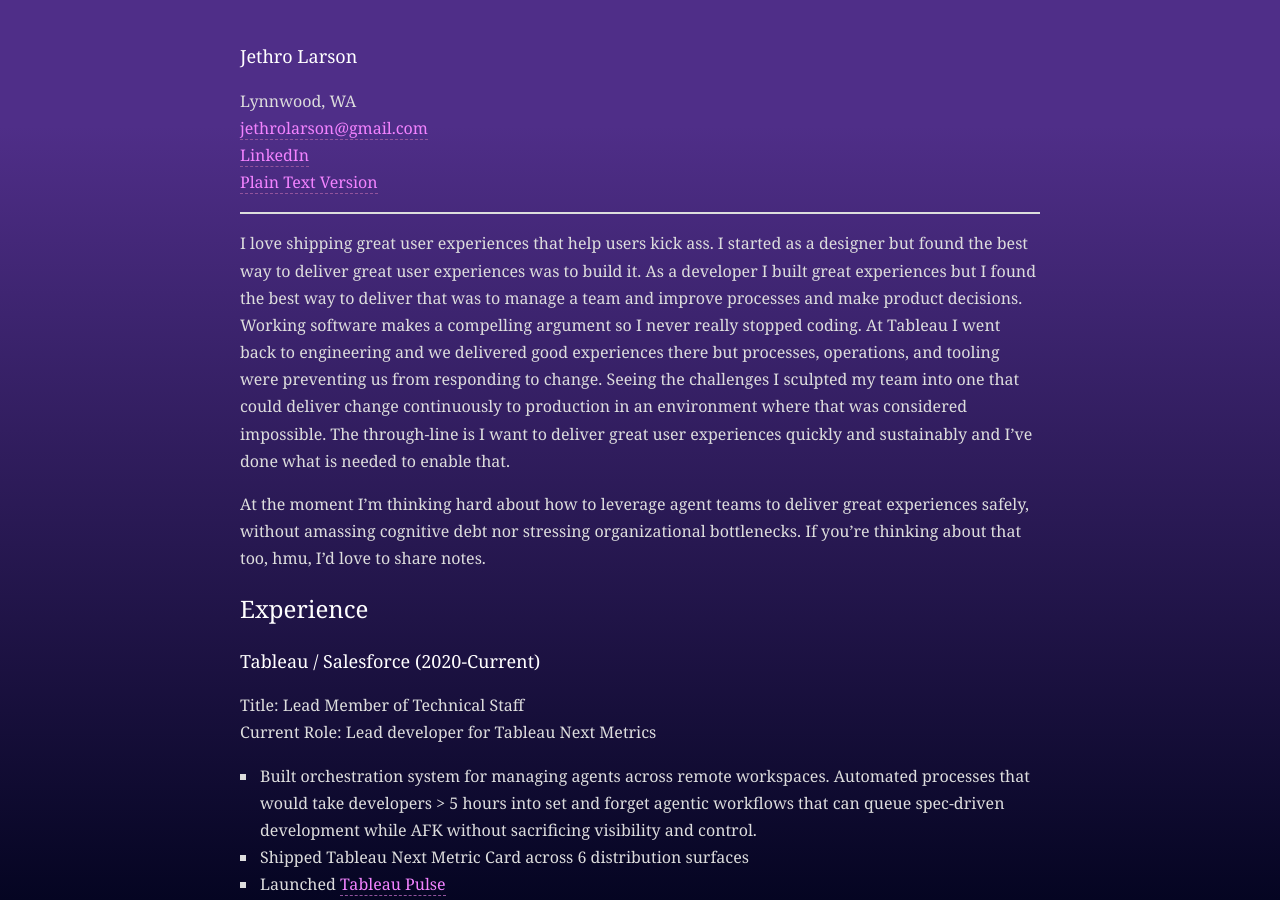
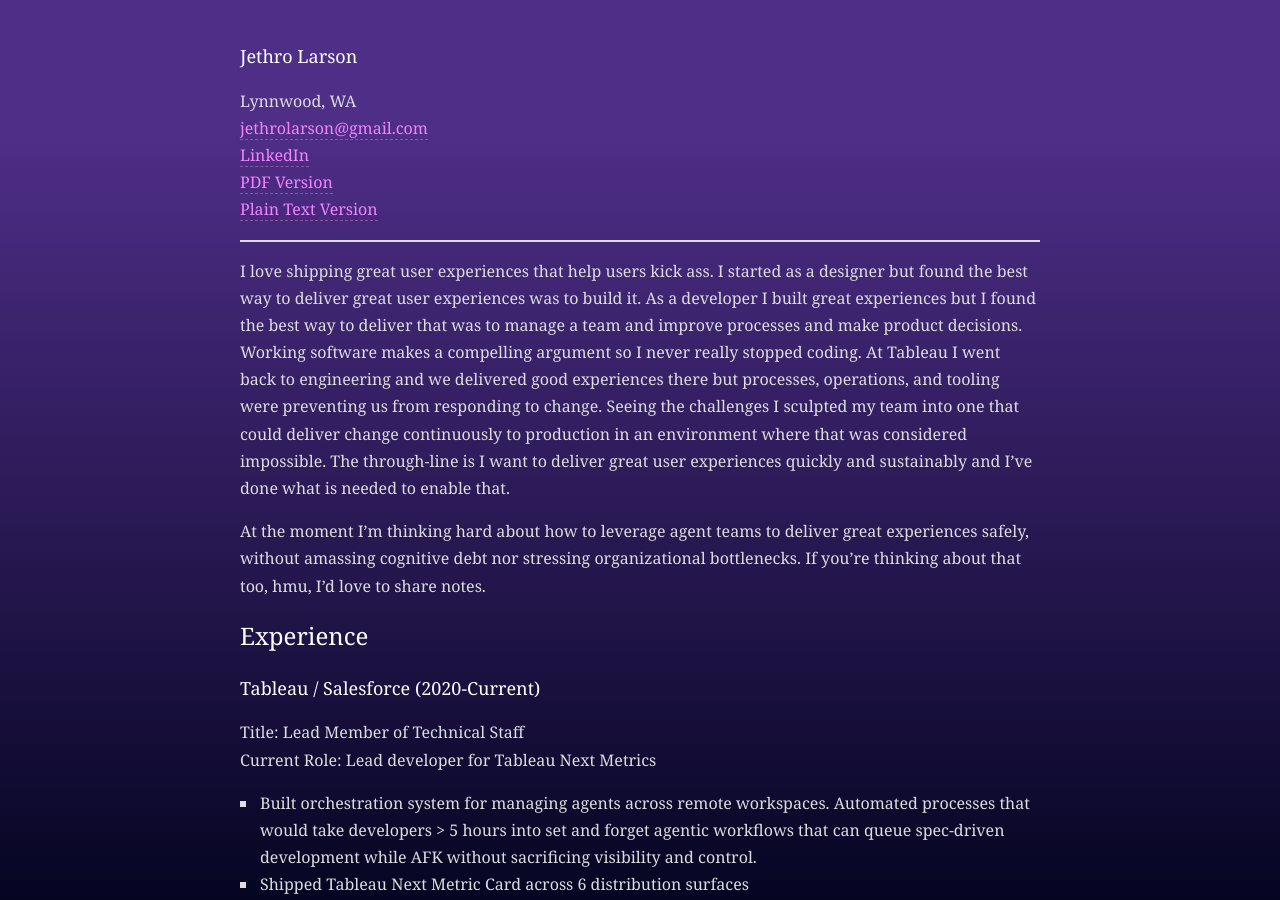
Before and after one commit to jethrolarson/jethrolarson.github.com, a Jekyll site: the page built from resume.md, in a window 1280 px wide and 900 px high. Built offline with Jekyll 4.4.1, drawn with Linux system fonts in a browser that asks for light colours; some web fonts are replaced.

Commit message:
Add PDF version link and auto-generated resume.pdf workflow
Adds a GitHub Actions workflow that renders resume.md to resume.pdf
on every push, keeping markdown as the canonical source while
publishing a PDF at /resume.pdf.

```diff
--- a/resume.md
+++ b/resume.md
@@ -8,6 +8,7 @@
 Lynnwood, WA
 <jethrolarson@gmail.com>
 [LinkedIn](http://www.linkedin.com/in/jethrolarson)
+[PDF Version](/resume.pdf)
 [Plain Text Version](http://github.com/jethrolarson/jethrolarson.github.com/raw/master/resume.md)
 
 ----
```
Also changed, not shown: .github/workflows/resume-pdf.yml (added).
